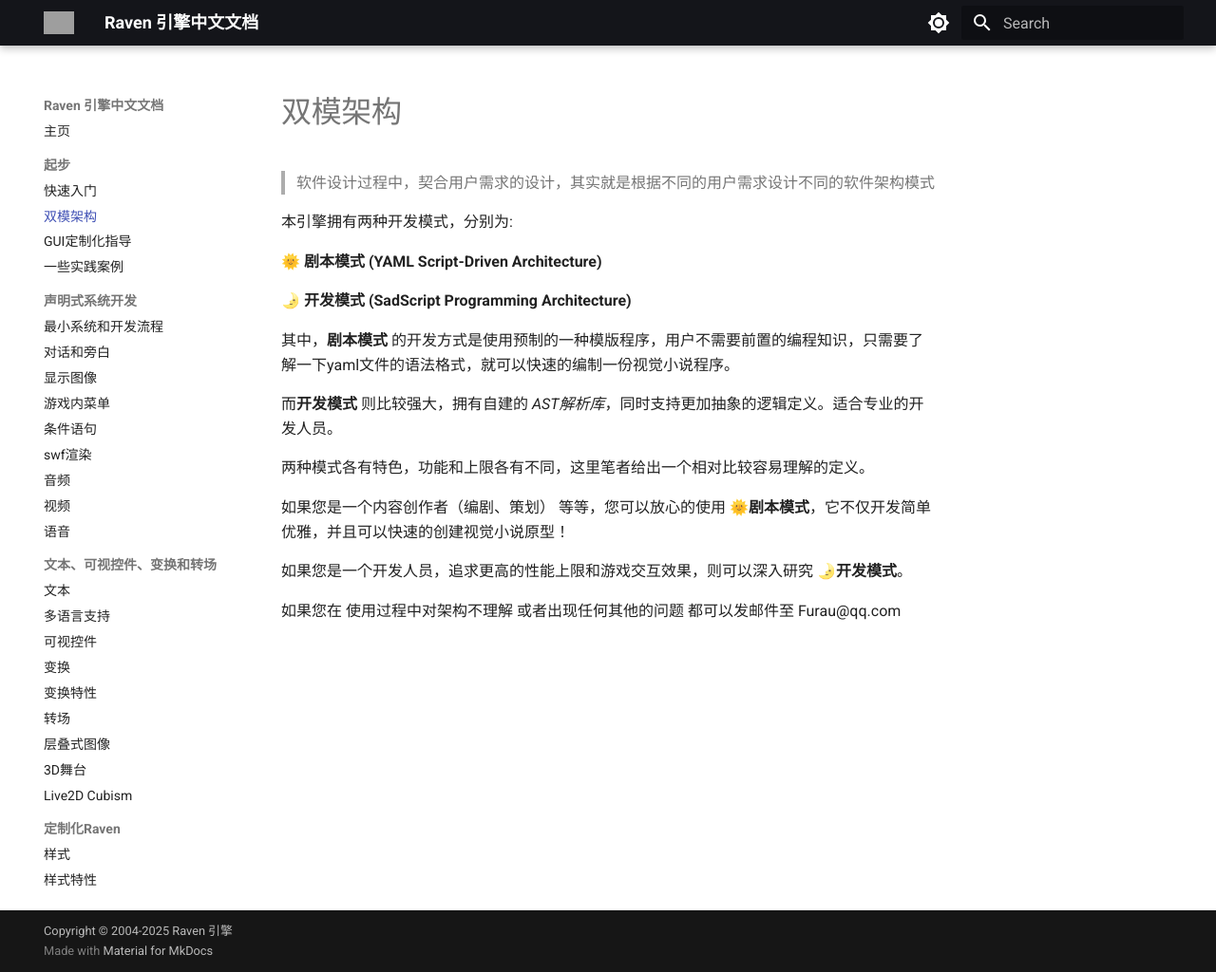
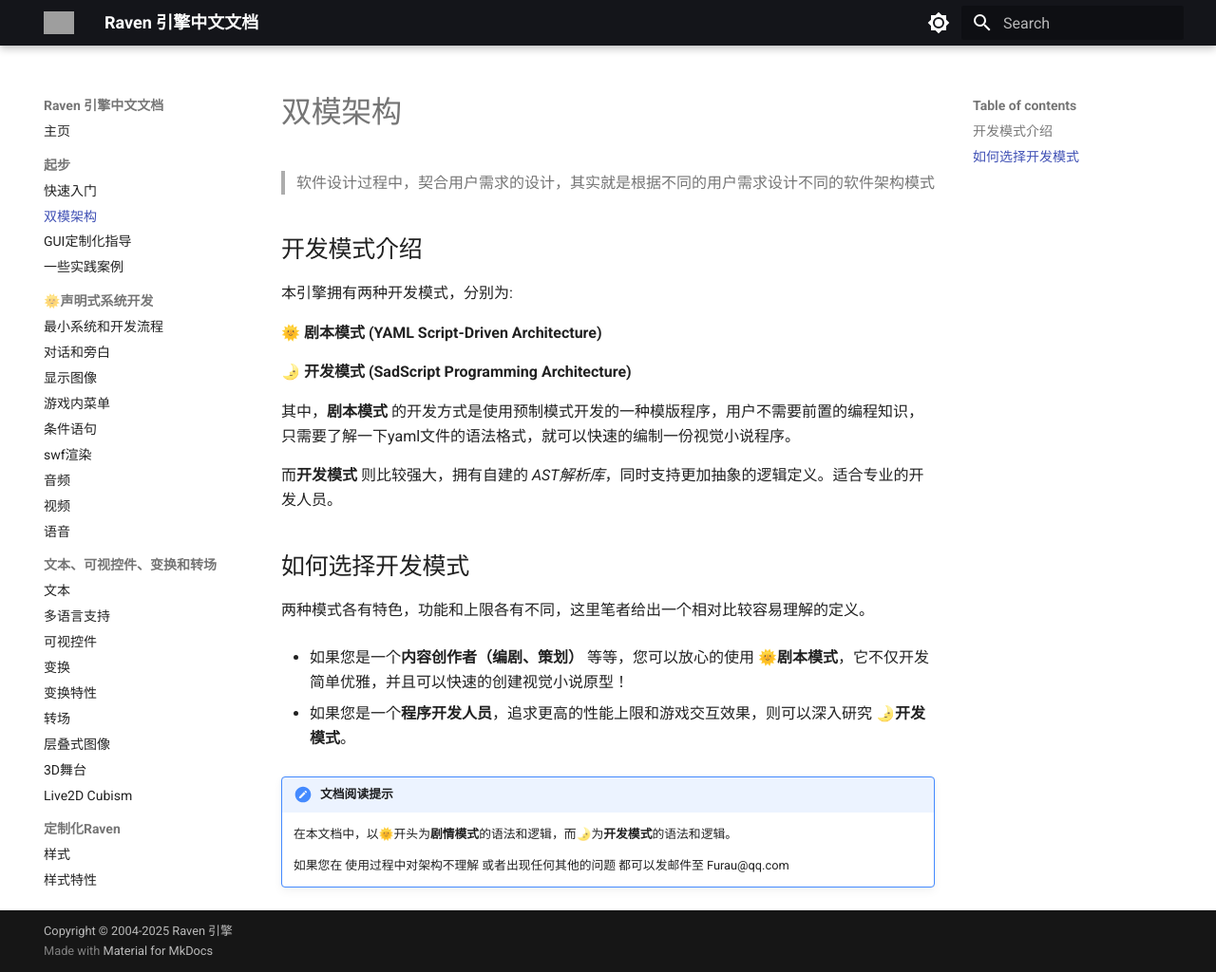
Before and after one commit to E72UJ/doc.raven.rs, an MkDocs documentation site: the page built from docs/architecture.md, in a window 1280 px wide and 1024 px high. Shown: the whole window at 95% size. Built offline with MkDocs 1.6.1 and Material for MkDocs 9.7.7, drawn with Linux system fonts in a browser that asks for light colours; grey boxes are pictures that could not be loaded.

Commit message:
更新 说明文档
更新说明文档

```diff
--- a/docs/architecture.md
+++ b/docs/architecture.md
@@ -1,4 +1,5 @@
 > 软件设计过程中，契合用户需求的设计，其实就是根据不同的用户需求设计不同的软件架构模式
+## 开发模式介绍
 
 本引擎拥有两种开发模式，分别为:
 
@@ -6,14 +7,18 @@
 
 **🌛 开发模式 (SadScript Programming Architecture)**
 
-其中，**剧本模式** 的开发方式是使用预制的一种模版程序，用户不需要前置的编程知识，只需要了解一下yaml文件的语法格式，就可以快速的编制一份视觉小说程序。
+其中，**剧本模式** 的开发方式是使用预制模式开发的一种模版程序，用户不需要前置的编程知识，只需要了解一下yaml文件的语法格式，就可以快速的编制一份视觉小说程序。
 
 而**开发模式** 则比较强大，拥有自建的 *AST解析库*，同时支持更加抽象的逻辑定义。适合专业的开发人员。
 
+## 如何选择开发模式
+
 两种模式各有特色，功能和上限各有不同，这里笔者给出一个相对比较容易理解的定义。
 
-如果您是一个内容创作者（编剧、策划） 等等，您可以放心的使用 **🌞剧本模式**，它不仅开发简单优雅，并且可以快速的创建视觉小说原型！
+- 如果您是一个**内容创作者（编剧、策划）** 等等，您可以放心的使用 **🌞剧本模式**，它不仅开发简单优雅，并且可以快速的创建视觉小说原型！
 
-如果您是一个开发人员，追求更高的性能上限和游戏交互效果，则可以深入研究 **🌛开发模式**。
+- 如果您是一个**程序开发人员**，追求更高的性能上限和游戏交互效果，则可以深入研究 **🌛开发模式**。
+!!! note "文档阅读提示"
+    在本文档中，以🌞开头为**剧情模式**的语法和逻辑，而🌛为**开发模式**的语法和逻辑。
 
-如果您在 使用过程中对架构不理解 或者出现任何其他的问题 都可以发邮件至 Furau@qq.com
+    如果您在 使用过程中对架构不理解 或者出现任何其他的问题 都可以发邮件至 Furau@qq.com
--- a/mkdocs.yml
+++ b/mkdocs.yml
@@ -47,7 +47,7 @@ nav:
     - 双模架构: architecture.md
     - GUI定制化指导: gui.md
     - 一些实践案例: examples.md
-  - 声明式系统开发:
+  - 🌞声明式系统开发:
     - 最小系统和开发流程: run.md
     - 对话和旁白: dialogue.md
     - 显示图像: images.md
```
Also changed, not shown: README.md (line endings or trailing spaces), docs/index.md (line endings or trailing spaces).
